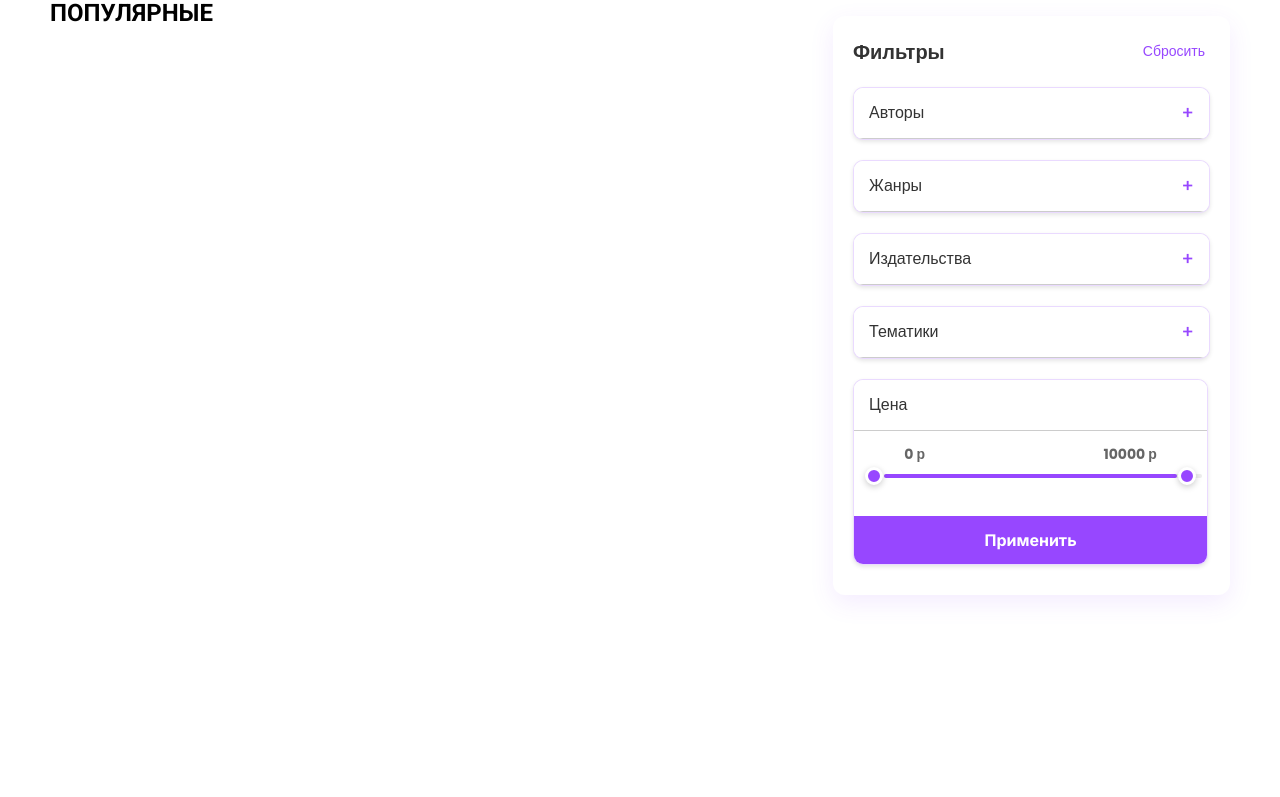
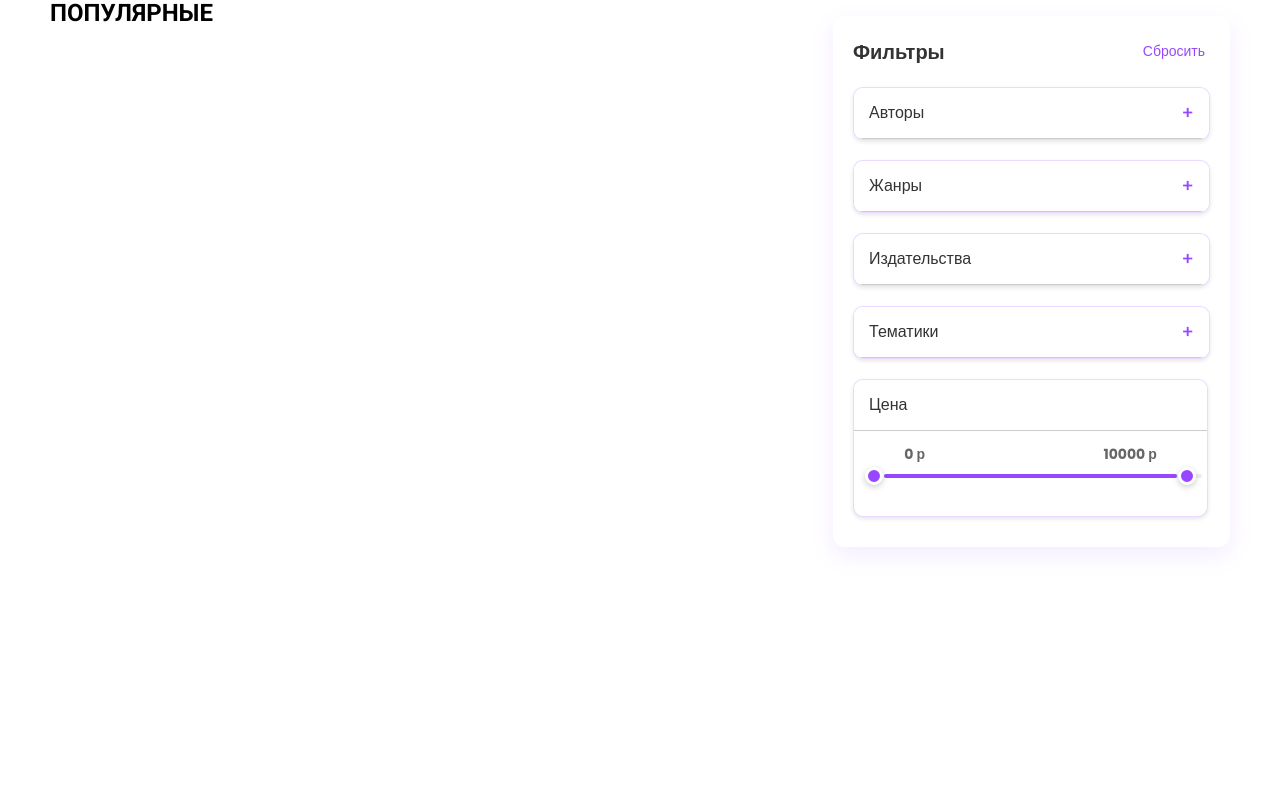
Before and after one commit to Eva22014/BookStore, a Flask app: page /index in a window 1280 px wide. Shown: the part 141-938 px from the top of the page. Run offline with Flask 3, Linux system fonts and the light colour scheme; the visitor is signed in with stand-in values (Sample User, id 1); data that the repository does not hold is empty; some web fonts are replaced.

Commit message:
ВСЁ РАБОТАЕТ И КРАСИВОЕ

```diff
--- a/templates/index.html
+++ b/templates/index.html
@@ -80,9 +80,6 @@
                         <span>50 р</span>
                         <span>5799 р</span>
                     </div>
-                </div>
-                <div class="apply-button">
-                    <span>Применить</span>
                 </div>
             </div>
         </div>
```
